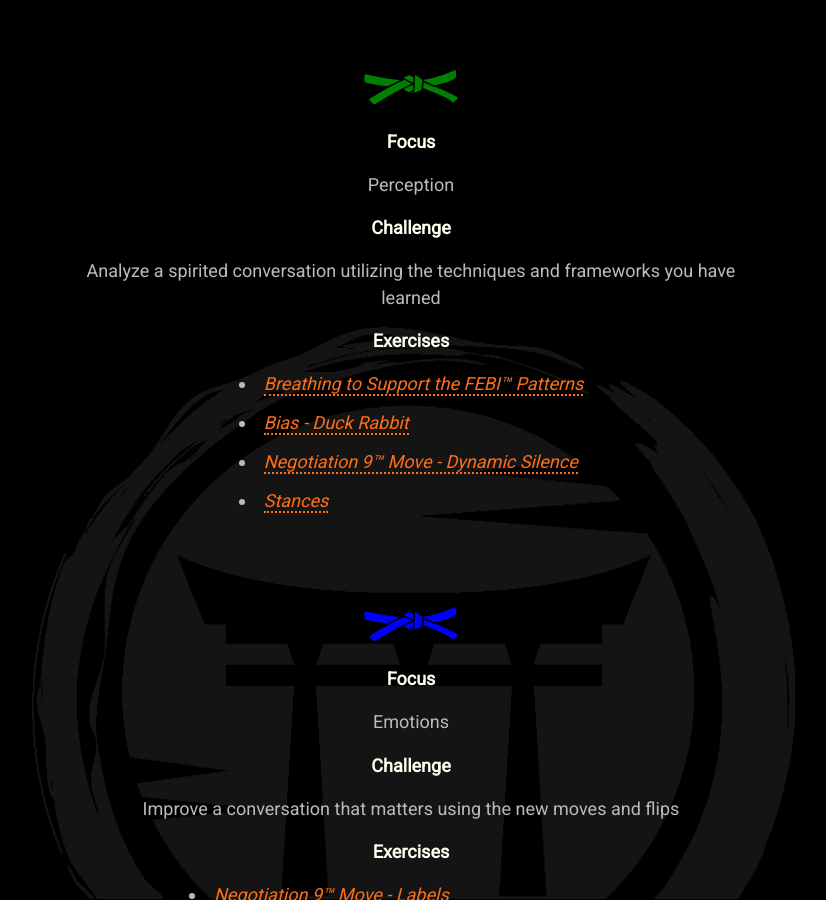
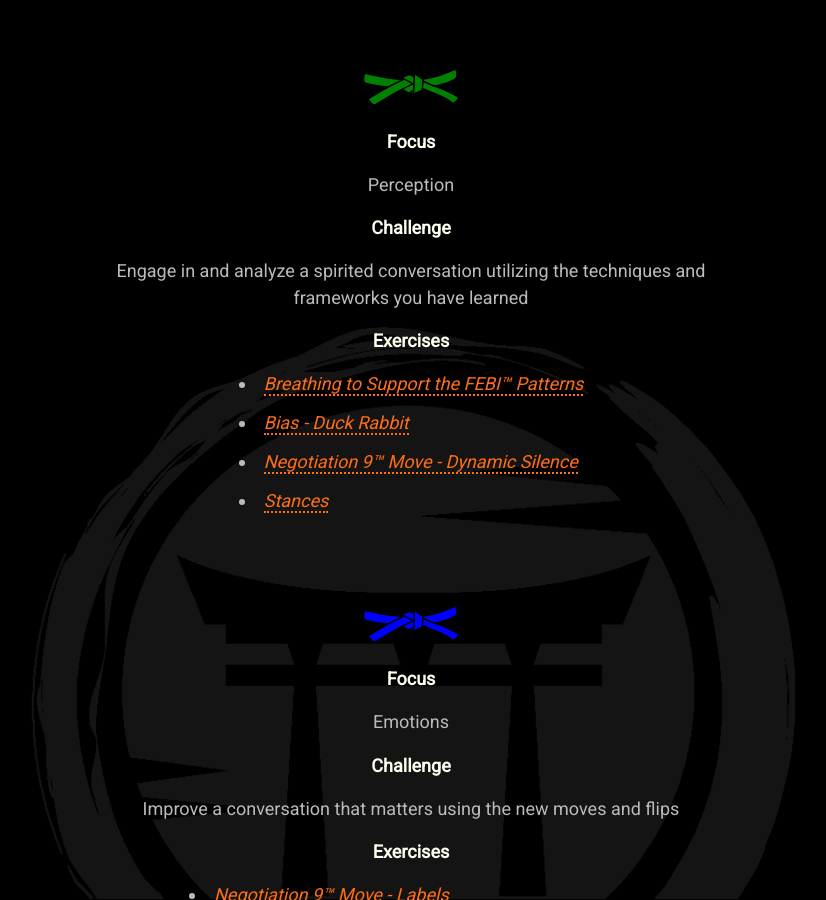
Before and after one commit to mindset-dojo/mindset-dojo.github.io, a Jekyll site: the page built from program.md, in a window 1280 px wide and 900 px high, scrolled down 2788 px. Shown: the whole window, without its empty margins (229-1055 px from the left). Built offline with Jekyll 4.4.1, drawn with Linux system fonts in a browser that asks for light colours; some web fonts are replaced.

Commit message:
refactor: Add to green belt challenge to engage in, not just analyze a spirited conversation.

```diff
--- a/_data/program.yaml
+++ b/_data/program.yaml
@@ -56,7 +56,7 @@ levels:
     label: 5th Kyu
     level: -5
     focus: Perception
-    challenge: Analyze a spirited conversation utilizing the techniques and frameworks you have learned
+    challenge: Engage in and analyze a spirited conversation utilizing the techniques and frameworks you have learned
     exercises:
       - label: Breathing to Support the FEBI™ Patterns
         url: https://www.youtube.com/watch?v=C53IKjDvU2g
```
